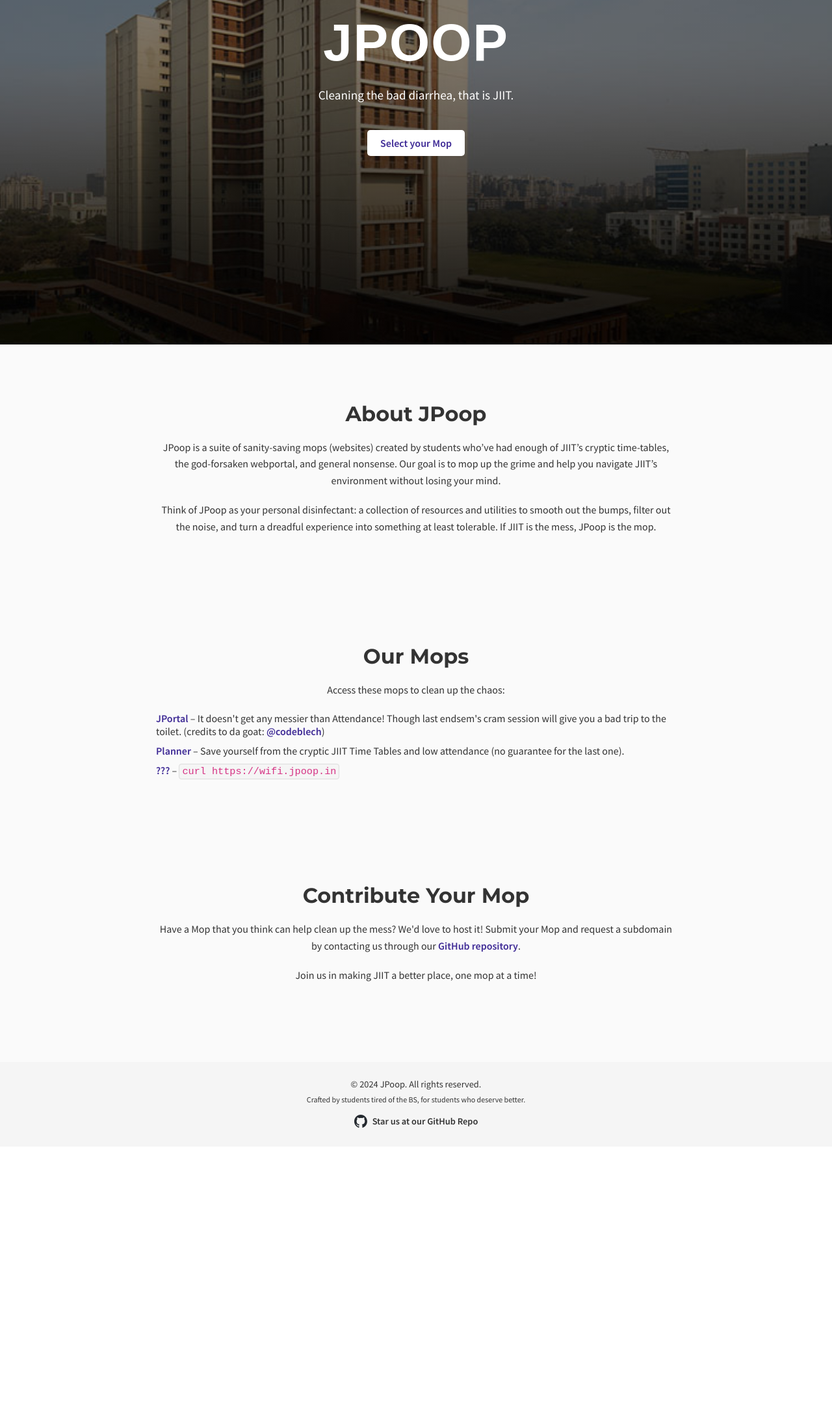
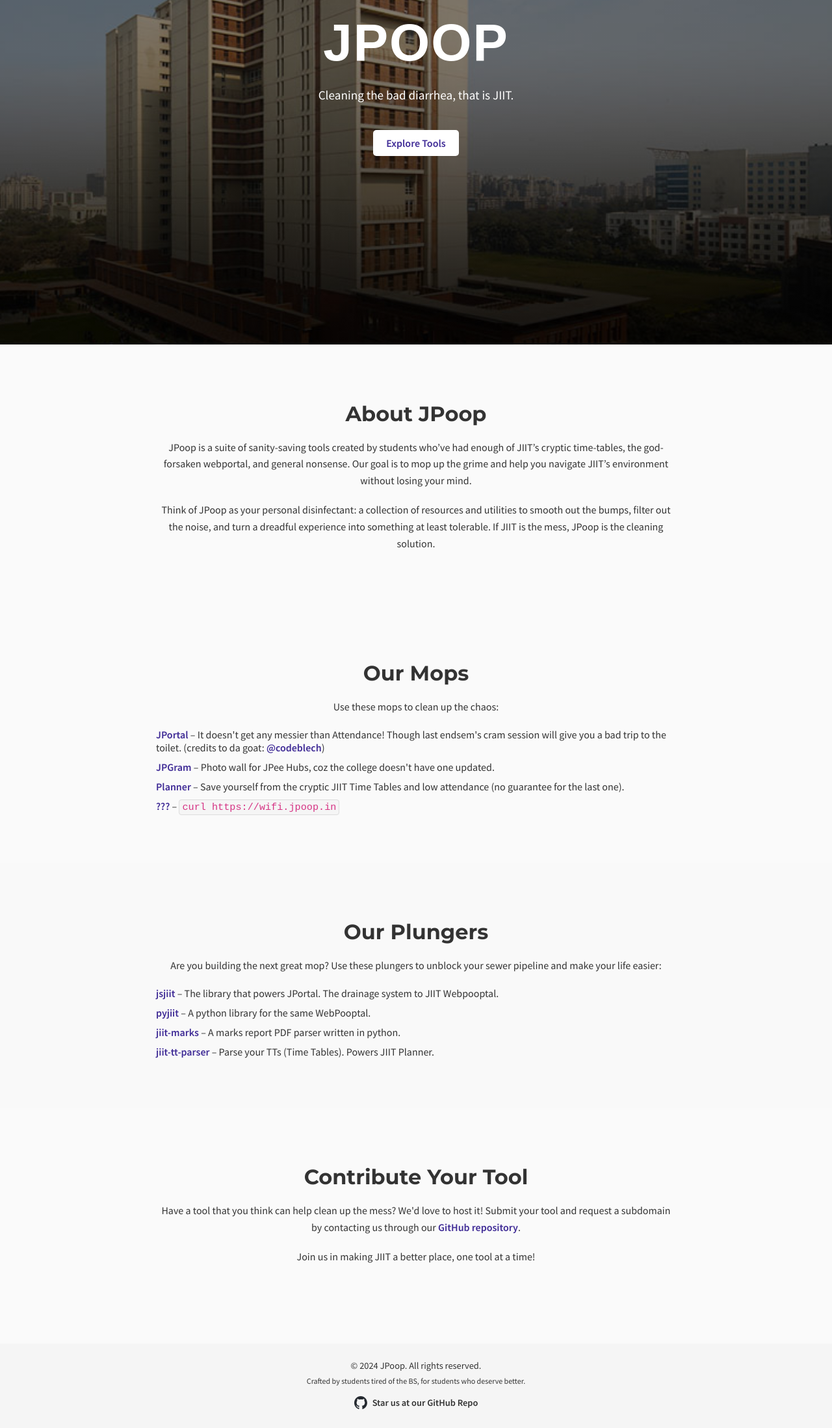
Before and after one commit to codelif/jpoop.in, a Flask app: page / in a window 1280 px wide. Shown: the part 270-2467 px from the top of the page at 65% size. Before the commit the page ends 2005 px from the top, so only its background shows below. Run offline with Flask 3, Linux system fonts and the light colour scheme; some web fonts are replaced.

Commit message:
up: add plungers section

```diff
--- a/assets/css/style.css
+++ b/assets/css/style.css
@@ -168,3 +168,40 @@ body {
   font-size: 0.95em;
   white-space: nowrap;
 }
+
+.plungers-section {
+  padding: 60px 20px;
+  background: #f9f9f9;
+  text-align: center;
+}
+
+.plungers-section h2 {
+  font-family: 'Montserrat', sans-serif;
+  margin-bottom: 20px;
+  font-size: 2em;
+}
+
+.plungers-section p {
+  line-height: 1.6;
+  margin-bottom: 20px;
+}
+
+.plungers-list {
+  list-style: none;
+  padding: 0;
+  text-align: left;
+}
+
+.plungers-list li {
+  margin: 10px 0;
+}
+
+.plungers-list a {
+  color: #3f2b96;
+  font-weight: bold;
+  text-decoration: none;
+}
+
+.plungers-list a:hover {
+  text-decoration: underline;
+}
--- a/templates/index.html
+++ b/templates/index.html
@@ -5,7 +5,7 @@
   <meta charset="UTF-8" />
   <meta name="viewport" content="width=device-width, initial-scale=1.0" />
   <meta name="description"
-    content="JPoop: cleaning up the mess that is JIIT. A suite of tools to sanitize your experience.">
+    content="JPoop: cleaning up the mess that is JIIT. A suite of tools to sanitize your hands from Jpee.">
   <title>JPoop | Cleaning the bad diarrhea, that is JIIT</title>
   <link rel="preconnect" href="https://fonts.googleapis.com">
   <link rel="preconnect" href="https://fonts.gstatic.com" crossorigin>
@@ -23,7 +23,7 @@
     <div class="hero-content">
       <h1 class="hero-title">JPoop</h1>
       <p class="hero-subtitle">Cleaning the bad diarrhea, that is JIIT.</p>
-      <a href="#mops" class="hero-button">Select your Mop</a>
+      <a href="#mops" class="hero-button">Explore Tools</a>
     </div>
   </header>
 
@@ -31,14 +31,14 @@
     <div class="container">
       <h2>About JPoop</h2>
       <p>
-        JPoop is a suite of sanity-saving mops (websites) created by students who’ve had enough of JIIT’s
+        JPoop is a suite of sanity-saving tools created by students who’ve had enough of JIIT’s
         cryptic time-tables, the god-forsaken webportal, and general nonsense. Our goal is to mop up the grime and
         help you navigate JIIT’s environment without losing your mind.
       </p>
       <p>
         Think of JPoop as your personal disinfectant: a collection of resources and utilities to
         smooth out the bumps, filter out the noise, and turn a dreadful experience into something at least
-        tolerable. If JIIT is the mess, JPoop is the mop.
+        tolerable. If JIIT is the mess, JPoop is the cleaning solution.
       </p>
     </div>
   </section>
@@ -46,11 +46,12 @@
   <section id="mops" class="mops-section">
     <div class="container">
       <h2>Our Mops</h2>
-      <p>Access these mops to clean up the chaos:</p>
+      <p>Use these mops to clean up the chaos:</p>
       <ul class="mops-list">
         <li><a href="https://codeblech.github.io/jportal">JPortal</a> – It doesn't get any messier than Attendance!
           Though last endsem's cram session will give you a bad trip to the toilet.
           (credits to da goat: <a href="https://github.com/codeblech" target="_blank">@codeblech</a>)</li>
+        <li><a href="https://jiit.pythonanywhere.com">JPGram</a> – Photo wall for JPee Hubs, coz the college doesn't have one updated.</li>
         <li><a href="https://planner.jpoop.in">Planner</a> – Save yourself from the cryptic JIIT Time Tables and low
           attendance (no guarantee for the last one).</li>
         <li><a href="https://wifi.jpoop.in">???</a> – <span class="inline-code">curl https://wifi.jpoop.in</span></li>
@@ -58,16 +59,32 @@
     </div>
   </section>
 
+  <section id="plungers" class="plungers-section">
+    <div class="container">
+      <h2>Our Plungers</h2>
+      <p>
+        Are you building the next great mop? Use these plungers to unblock your sewer pipeline and make your
+        life easier:
+      </p>
+      <ul class="plungers-list">
+        <li><a href="https://github.com/codeblech/jsjiit">jsjiit</a> – The library that powers JPortal. The drainage system to JIIT Webpooptal.</li>
+        <li><a href="https://github.com/codelif/pyjiit">pyjiit</a> – A python library for the same WebPooptal.</li>
+        <li><a href="https://github.com/codelif/jiit-marks">jiit-marks</a> – A marks report PDF parser written in python.</li>
+        <li><a href="https://github.com/codelif/jiit-tt-parser">jiit-tt-parser</a> – Parse your TTs (Time Tables). Powers JIIT Planner.</li>
+      </ul>
+    </div>
+  </section>
+
   <section id="contribute" class="contribute-section">
     <div class="container">
-      <h2>Contribute Your Mop</h2>
+      <h2>Contribute Your Tool</h2>
       <p>
-        Have a Mop that you think can help clean up the mess? We'd love to host it!
-        Submit your Mop and request a subdomain by contacting us through our
+        Have a tool that you think can help clean up the mess? We'd love to host it!
+        Submit your tool and request a subdomain by contacting us through our
         <a href="https://github.com/codelif/jpoop.in" target="_blank">GitHub repository</a>.
       </p>
       <p>
-        Join us in making JIIT a better place, one mop at a time!
+        Join us in making JIIT a better place, one tool at a time!
       </p>
     </div>
   </section>
```
